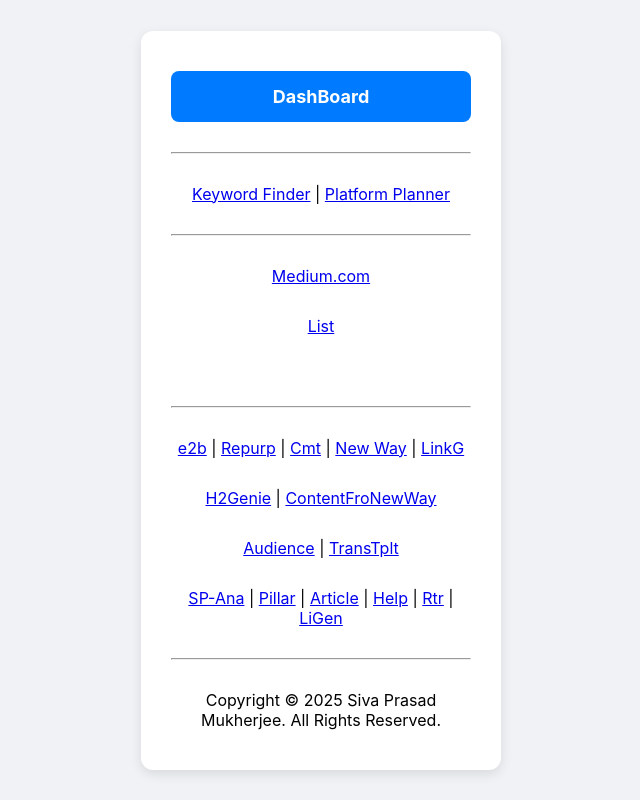
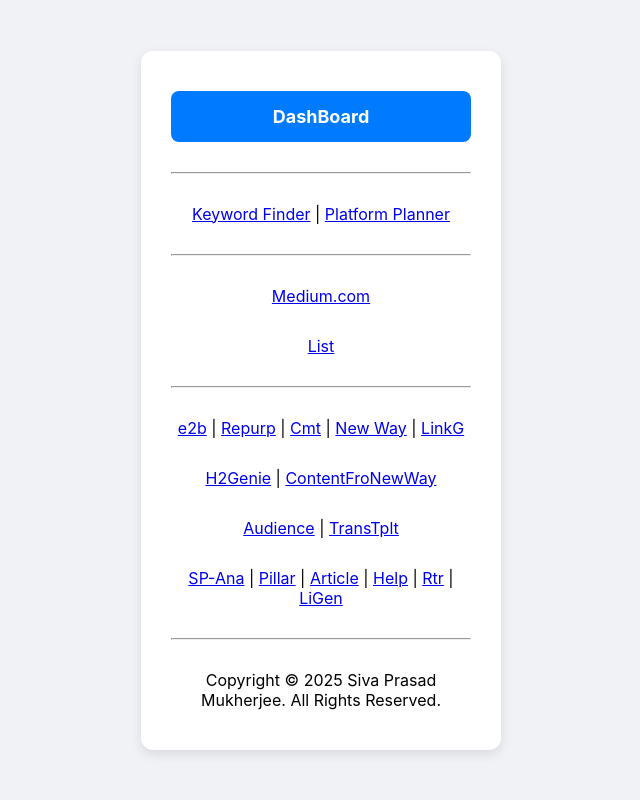
Before and after one commit to spmohq/crw, a plain HTML site: page index.html in a window 1280 px wide. Shown: the whole page, without its empty margins (319-959 px from the left). Drawn offline with Linux system fonts and the light colour scheme.

Commit message:
Update index.html

```diff
--- a/index.html
+++ b/index.html
@@ -35,7 +35,7 @@
         <p><a href="to-read.html" target="_blank" >List</a></p>
 
 
-            <div style="padding-top: 50px;"> </div>
+            <div style="padding-top: 10px;"> </div>
 	<hr>
             <div style="padding-top: 10px;"> </div>
         <p><a href="e2b.html" target="_blank">e2b</a> | <a href="repurse-a-content.html" target="_blank">Repurp</a> | <a href="comment-genie.html" target="_blank">Cmt</a> | <a href="audience-transformation-n-solution-mapping.html" target="_blank">New Way</a> | <a href="link-genie.html" target="_blank">LinkG</a></p>
```
